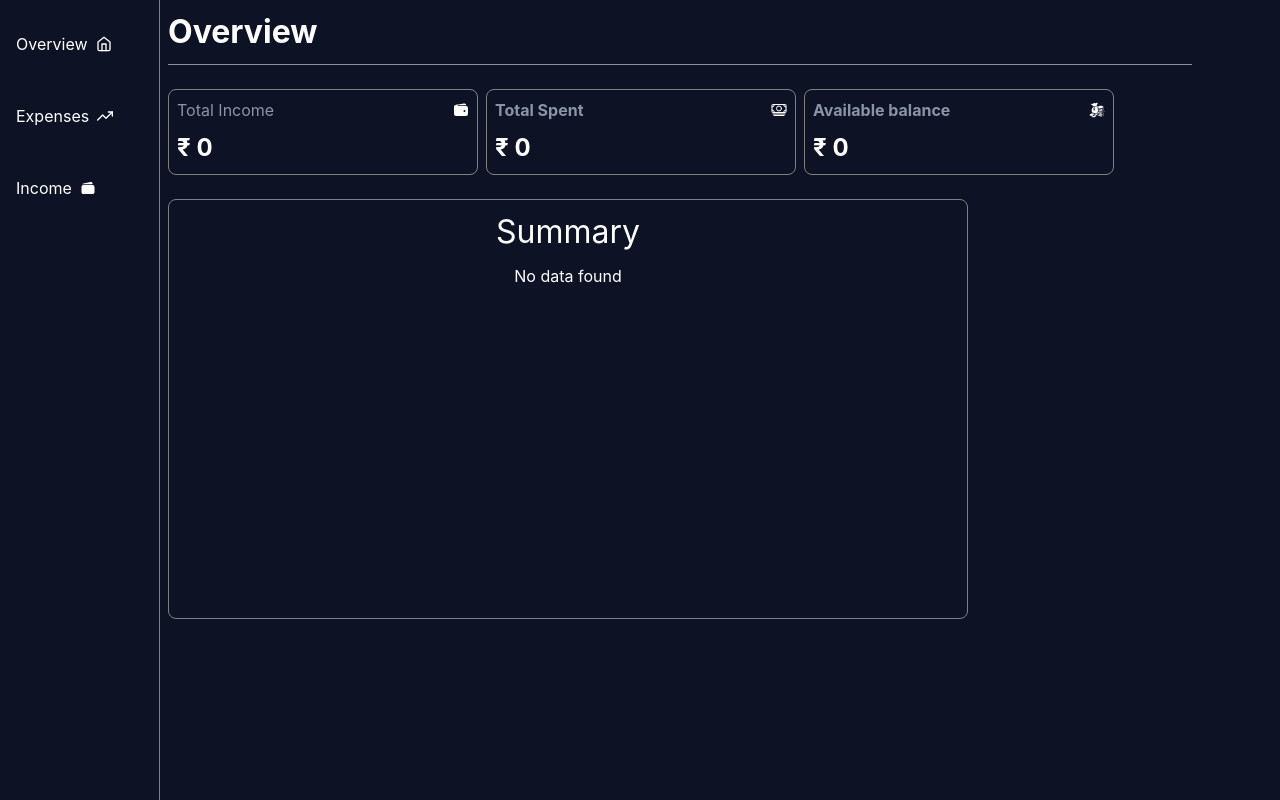
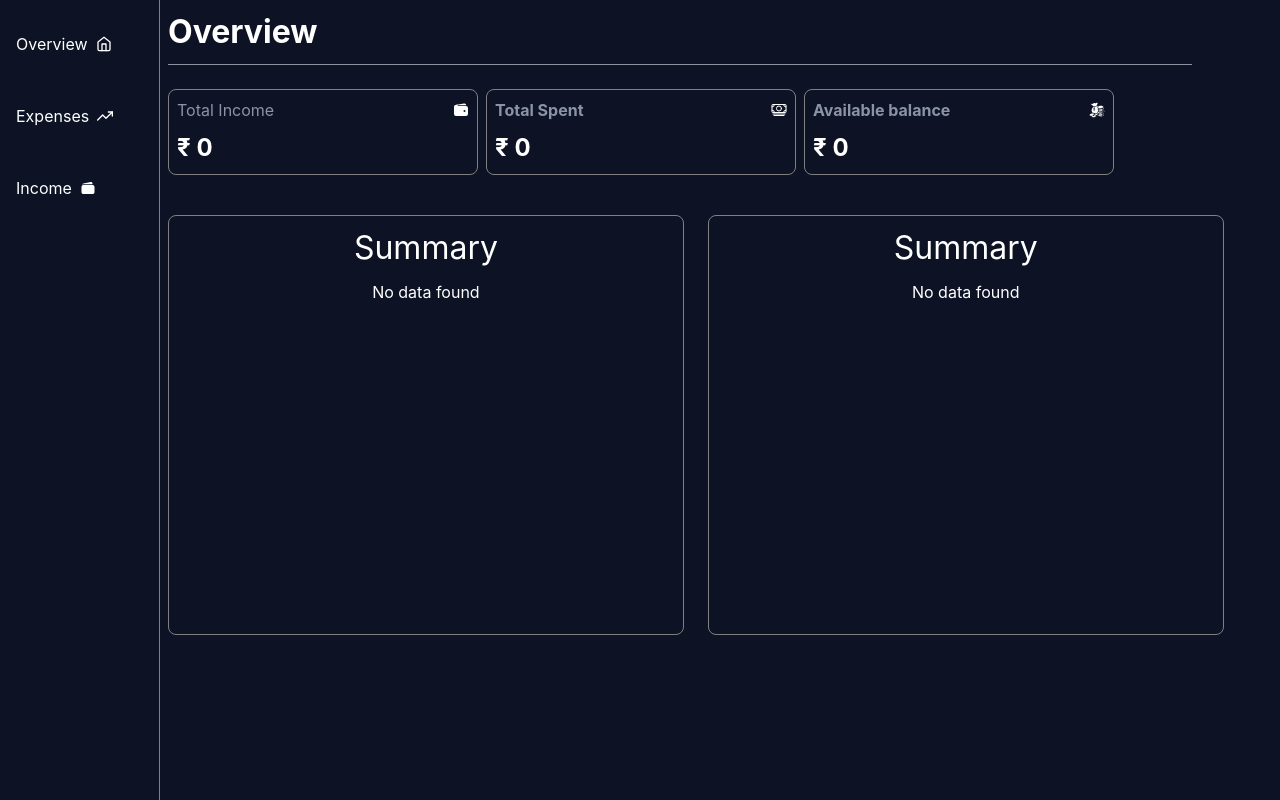
Before and after one commit to loveheenavasu/expense-calculator, a Next.js app: page / in a window 1280 px wide. Built offline with nearby package versions, Linux system fonts and the light colour scheme.

Commit message:
feat:added doughnut chart for total expenses and total income.

```diff
--- /dev/null
+++ b/src/components/overviewchart/doughnutchart.tsx
@@ -0,0 +1,25 @@
+import React from 'react';
+import { Chart as ChartJS, ArcElement, Tooltip, Legend } from 'chart.js';
+import { Doughnut } from 'react-chartjs-2';
+
+ChartJS.register(ArcElement, Tooltip, Legend);
+
+export function DoughnutChart({totalIncome,totalExpenses}:any) {
+    const data = {
+        labels: ['Income', 'Expenses'],
+        datasets: [
+          {
+            label: 'Income',
+            data: [totalIncome,totalExpenses],
+            backgroundColor: [
+              '#D0CCD0',
+              '#2C514C',
+            ],
+
+            borderWidth: 0,
+          },
+        ],
+      };
+
+  return <Doughnut data={data} />;
+}
--- a/src/pages/expenses.tsx
+++ b/src/pages/expenses.tsx
@@ -23,6 +23,7 @@ import React, { ReactElement, useState } from "react";
 import { VscAdd } from "react-icons/vsc";
 import { MdDelete } from "react-icons/md";
 import { useRouter } from "next/router";
+import { convertYMDtoDMY } from "@/utils/dateFormatter";
 
 function Expenses() {
   const [expensesModalOpen, setExpensesModal] = useState(false);
@@ -60,9 +61,7 @@ function Expenses() {
         )}
 
         <Stack
-          // w={{ sm: "100vw", base: "100vw", md: "90vw", lg: "90vw" }}
           ml={{ sm: "none", base: "none", md: "9.5rem", lg: "9.5rem" }}
-          // h={'100vh'}
         >
           <Text
             ml={"1rem"}
@@ -149,7 +148,7 @@ function Expenses() {
                             <Text color={"#FFFFFF"}>{expense.price}</Text>
                           </Td>
                           <Td>
-                            <Text color={"#FFFFFF"}>{expense.spendDate}</Text>
+                            <Text color={"#FFFFFF"}>{convertYMDtoDMY(expense.spendDate)}</Text>
                           </Td>
                           <Td>
                             <Text color={"#FFFFFF"}>{expense.category}</Text>
--- a/src/pages/income.tsx
+++ b/src/pages/income.tsx
@@ -22,6 +22,7 @@ import React, { ReactElement, useState } from "react";
 import { VscAdd } from "react-icons/vsc";
 import { MdDelete } from "react-icons/md";
 import { useRouter } from "next/router";
+import { convertYMDtoDMY } from "@/utils/dateFormatter";
 
 function Income() {
   const [isIncomeModalOpen, setIncomeModal] = useState(false);
@@ -142,7 +143,7 @@ function Income() {
                               <span>{}</span>
                             )}
                           </Td>
-                          <Td>{income.receivedDate}</Td>
+                          <Td>{convertYMDtoDMY(income.receivedDate)}</Td>
                           <Td>{income.category}</Td>
                           <Td>{income.description}</Td>
                           <Td>
--- a/src/pages/index.tsx
+++ b/src/pages/index.tsx
@@ -8,8 +8,8 @@ import Navbar from "@/components/navbar";
 import { GiCash } from "react-icons/gi";
 import { IoCashOutline } from "react-icons/io5";
 import { IoWallet } from "react-icons/io5";
-import OverViewChart from "@/components/overviewchart";
-// import OverViewChart from '@/components/overviewchart'
+import OverViewChart from "@/components/overviewchart/barchart";
+import { DoughnutChart } from "@/components/overviewchart/doughnutchart";
 export default function Home() {
   const incomeData = useAppSelector(
     (state: RootState) => state.expenses.income
@@ -37,14 +37,11 @@ export default function Home() {
       <main>
         <Stack h={"100vh"} bg={"#0d1325"} color={"white"}>
           <SimpleSidebar />
-          <Stack
-            // w={{ sm: "100vw", base: "100vw", md: "90vw", lg: "90vw" }}
-            ml={{ sm: "none", base: "none", md: "9.5rem", lg: "9.5rem" }}
-          >
+          <Stack ml={{ sm: "none", base: "none", md: "9.5rem", lg: "9.5rem" }}>
             <Navbar title="Overview" />
             <Divider
               color={"white"}
-              width={{ base: "70vw", sm: "90vw", md: "70vw", lg: "80vw" }}
+              width={{ base: "90vw", sm: "90vw", md: "70vw", lg: "80vw" }}
               ml={"1rem"}
             />
             <Stack
@@ -125,8 +122,13 @@ export default function Home() {
                 </Stack>
               </Stack>
               <Stack
-                ml={"1rem"}
-                width={{ base: "92%", md: "90%", lg: "90%", xl: "800px" }}
+                width={"95%"}
+                direction={{ base: "column", md: "column", lg: "row" }}
+                m={"1rem"}
+              >
+                <Stack
+                  // ml={"1rem"}
+                  width={{ base: "98%", md: "none", lg: "50%", xl: "800px" }}
                   h={{ lg: "420px" }}
                   // maxHeight={"500px"}
                   border={"1px solid gray"}
@@ -139,8 +141,8 @@ export default function Home() {
                   <Text fontSize={"2rem"}>Summary</Text>
                   {totalExpenses || totalIncome > 0 ? (
                     <Box
-                    w={{ base: "100%", md: "80%", lg: "70%" }}
-                    height={{ lg: "450px" }}
+                      w={{ base: "none%", md: "80%", lg: "70%" }}
+                      height={{ lg: "420px" }}
                       alignItems={"center"}
                     >
                       <OverViewChart
@@ -156,6 +158,39 @@ export default function Home() {
                     </>
                   )}
                 </Stack>
+                <Stack
+                  // ml={"1rem"}
+                  width={{ base: "98%", md: "none", lg: "50%", xl: "800px" }}
+                  h={{ lg: "420px" }}
+                  // maxHeight={"500px"}
+                  border={"1px solid gray"}
+                  borderRadius={"8px"}
+                  alignSelf={"flex-end"}
+                  alignItems={"center"}
+                  mr={"1rem"}
+                  padding={".5rem 1rem .5rem"}
+                >
+                  <Text fontSize={"2rem"}>Summary</Text>
+                  {totalExpenses || totalIncome > 0 ? (
+                    <Box
+                      w={{ base: "100%", md: "80%", lg: "70%" }}
+                      height={{ lg: "350px" }}
+                      alignItems={"center"}
+                    >
+                      <DoughnutChart
+                        totalIncome={totalIncome}
+                        totalExpenses={totalExpenses}
+                      />
+                    </Box>
+                  ) : (
+                    <>
+                      <Text color={"white"} fontSize={"1rem"} align={"center"}>
+                        No data found
+                      </Text>
+                    </>
+                  )}
+                </Stack>
+              </Stack>
             </Stack>
           </Stack>
         </Stack>
--- /dev/null
+++ b/src/utils/dateFormatter.tsx
@@ -0,0 +1,5 @@
+export function convertYMDtoDMY(ymdDate:string) {
+    const [year, month, day] = ymdDate.split('-');
+    const dmyDate = `${day}-${month}-${year}`;
+    return dmyDate;
+  }
```
Also changed, not shown: src/components/modal/expenses.tsx (+2 -8 lines), src/components/modal/income.tsx (+4 -10 lines), src/components/overviewchart/barchart.tsx (renamed from src/components/overviewchart/index.tsx). Lines whose indentation alone changed are shown as unchanged.
